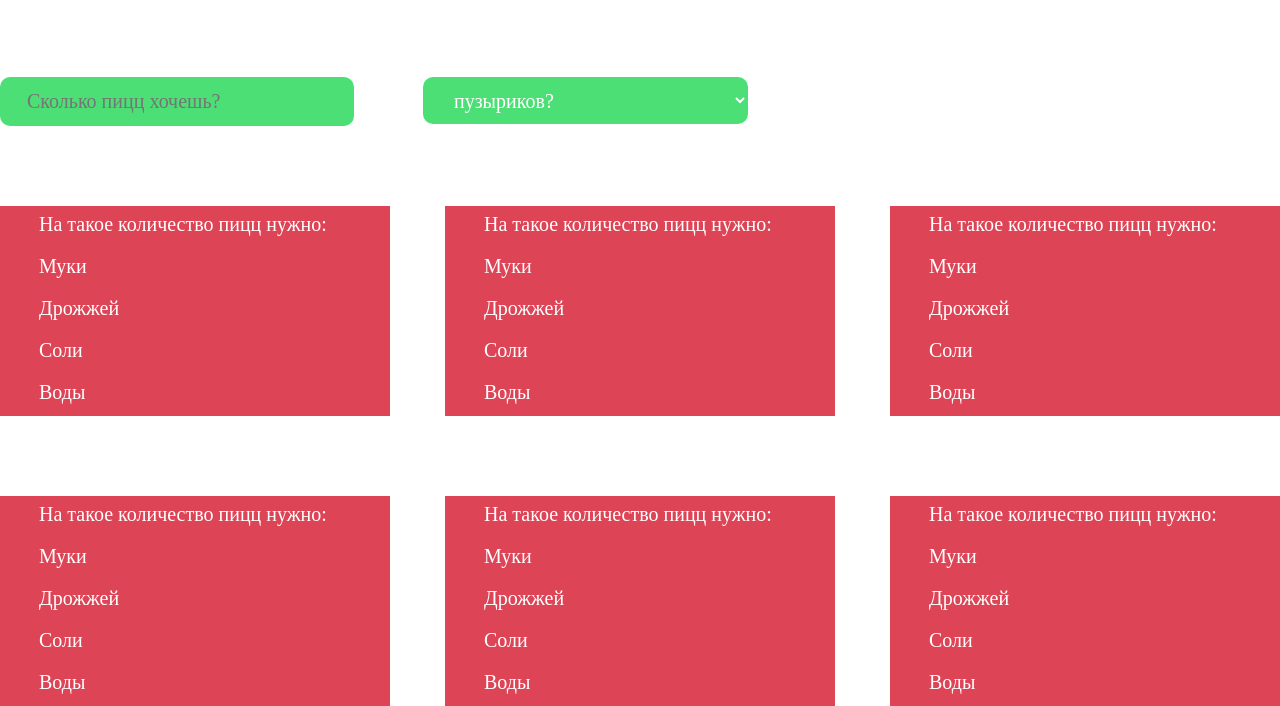
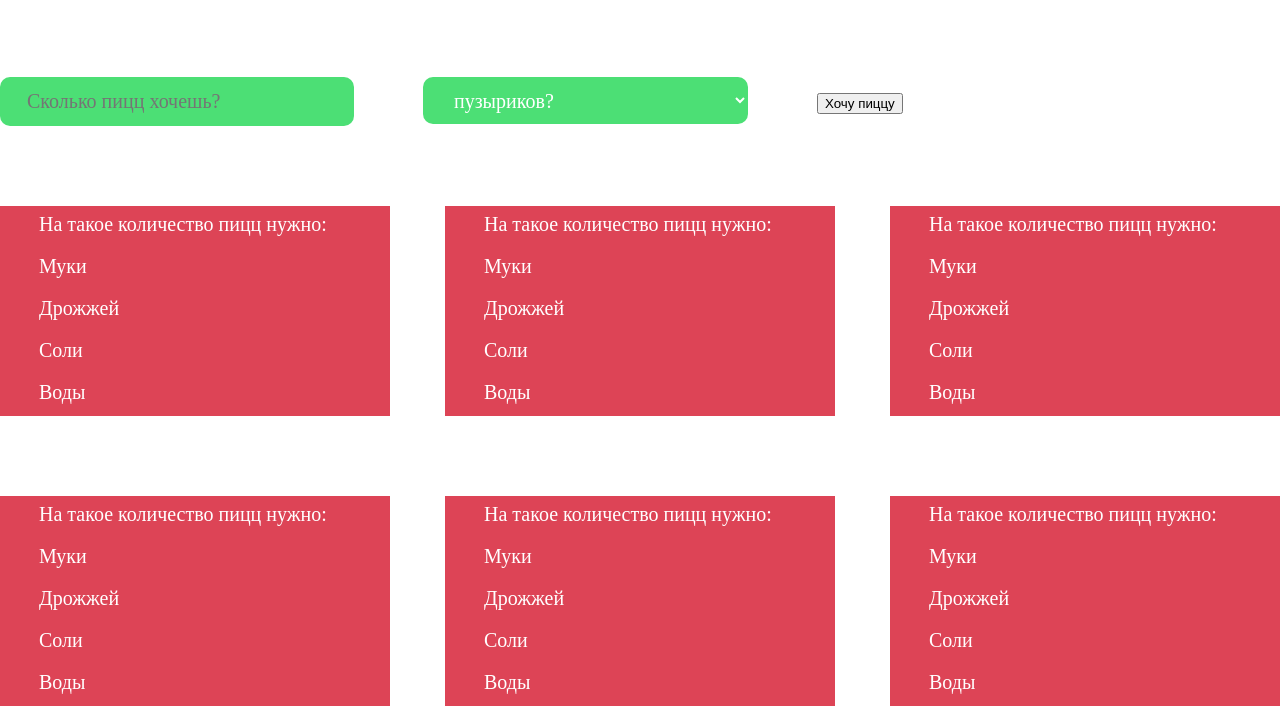
Before and after one commit to zvezdniyLord/piza, a plain HTML site: page src/index.html in a window 1280 px wide. Shown: the part 142-848 px from the top of the page. Drawn offline with Linux system fonts and the light colour scheme.

Commit message:
добавил кнопку добавления карточки

```diff
--- a/src/index.html
+++ b/src/index.html
@@ -22,6 +22,7 @@
         <option value="">70</option>
         <option value="">75</option>
       </select>
+      <button type="submit">Хочу пиццу</button>
     </div>
     <div class="info">
       <div>
```
